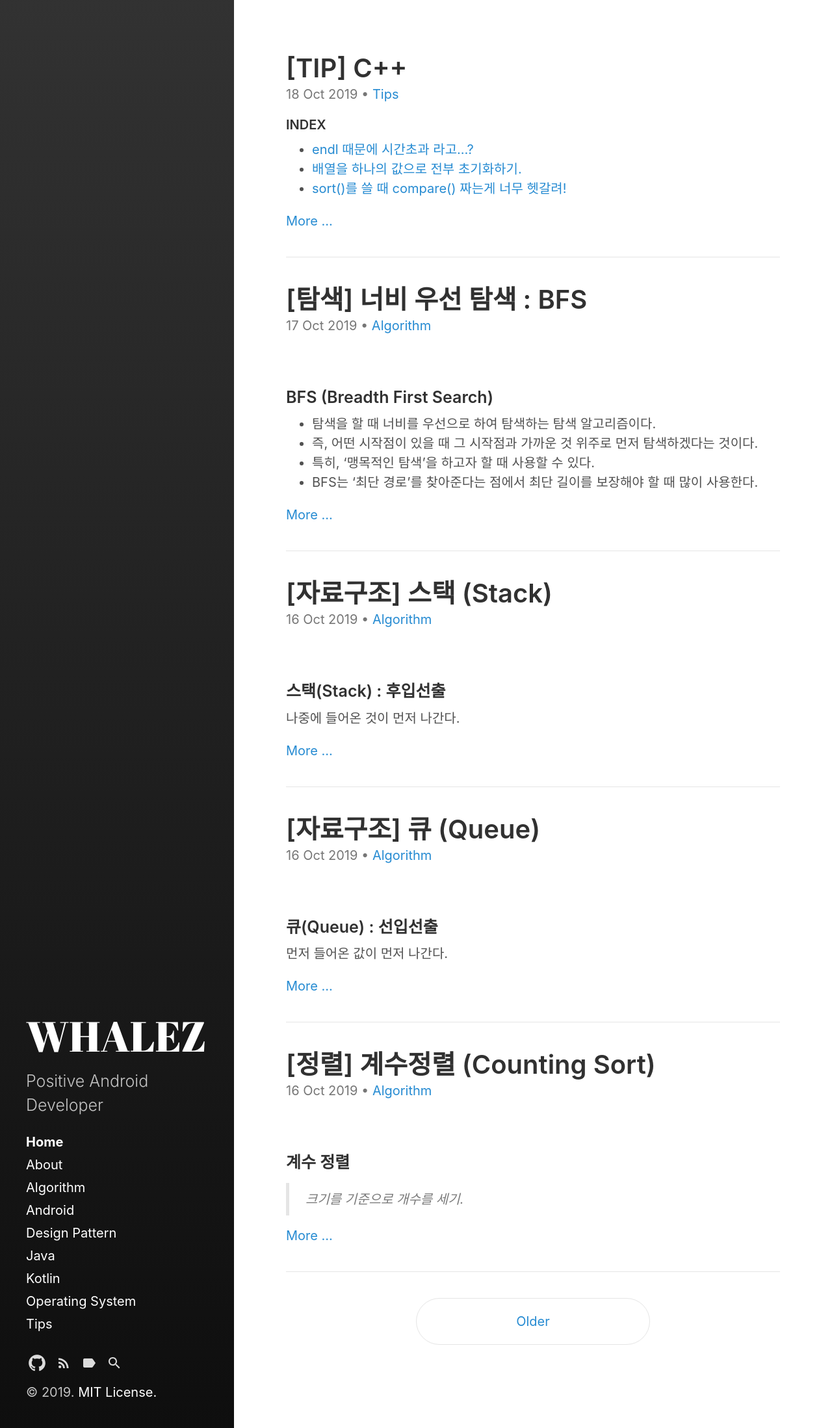
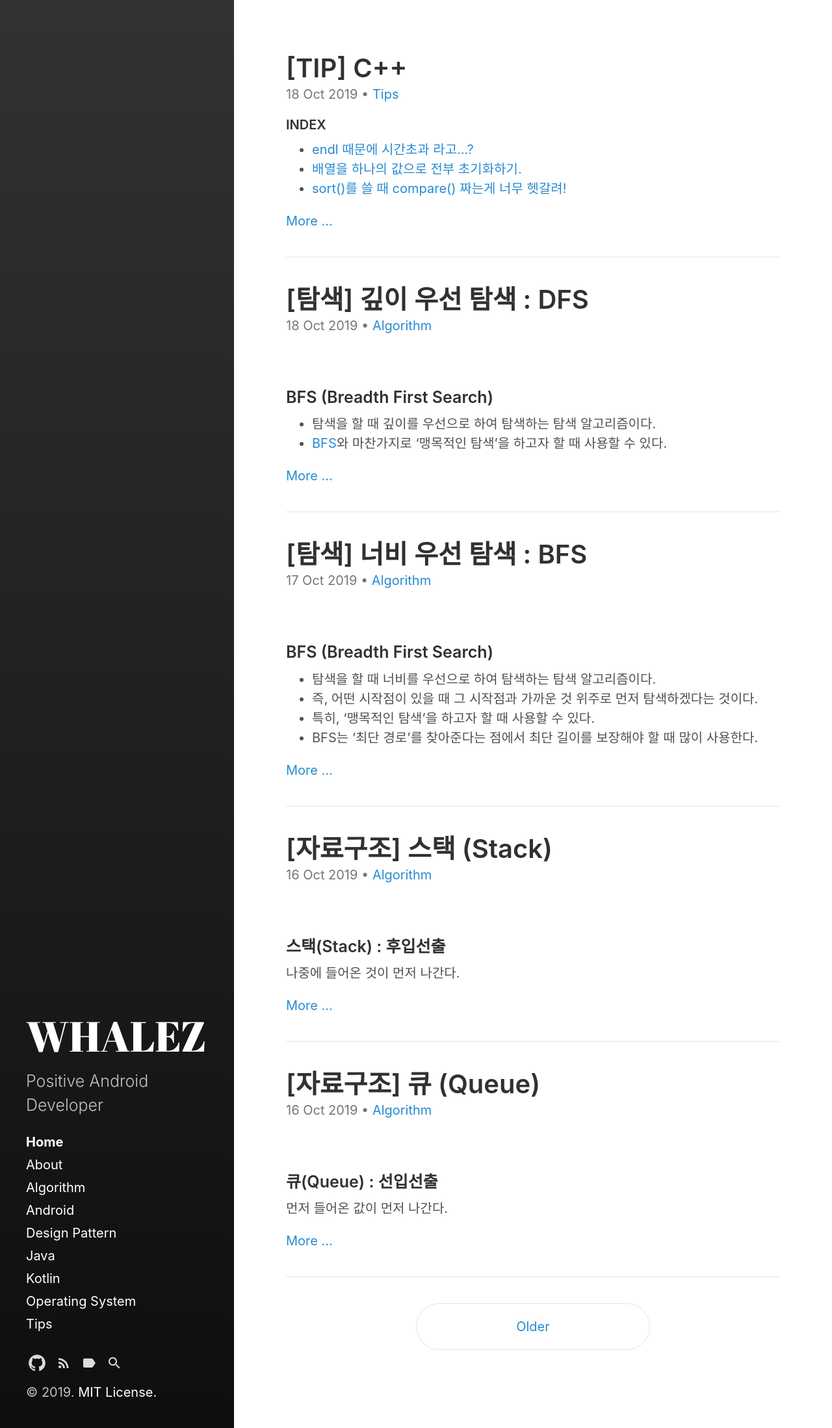
Before and after one commit to Jaden2208/jaden2208.github.io, a Jekyll site: the page built from index.html, in a window 1280 px wide. Shown: the whole page at 65% size. Built offline with Jekyll 4.4.1, drawn with Linux system fonts in a browser that asks for light colours; the list of posts is cut into pages by our own code.

Commit message:
post dfs

````diff
--- /dev/null
+++ b/_posts/2019-10-18-algorithm-dfs.md
@@ -0,0 +1,94 @@
+---
+layout: post
+title: "[탐색] 깊이 우선 탐색 : DFS"
+categories:
+  - Algorithm
+tags:
+  - dfs
+  - algorithm
+  - c++
+last_modified_at: 2019-10-18T
+---
+<br>
+### BFS (Breadth First Search)
+* 탐색을 할 때 깊이를 우선으로 하여 탐색하는 탐색 알고리즘이다.
+* [BFS](https://jaden2208.github.io/algorithm/2019/10/17/algorithm-bfs.html)와 마찬가지로 '맹목적인 탐색'을 하고자 할 때 사용할 수 있다.
+
+<br>
+
+---
+#### 과정 설명
+0. 먼저, 첫번째 값을 꺼내서 스택에 넣어준다.
+1. 스택의 최상단 노드(가장 마지막에 들어온 노드)를 확인한다.
+2. 최상단 노드에게 방문하지 않은 인접 노드를 모두 찾아 차례로 스택에 넣어준다.
+3. 1, 2의 과정을 반복한다.
+
+<br>
+
+<center>
+<img src="/images/dfs.png" width="50%" height="50%"></center>
+
+<br>
+
+---
+#### c++ 코드
+
+```c++
+#include <iostream>
+#include <vector>
+
+using namespace std;
+
+int number = 7;
+bool visited[7]; // 탐색 여부에 따라서 탐색했다면 true로 저장하기 위한 배열.
+vector<int> a[8];
+
+void dfs(int x){
+	if(visited[x]) return;
+	visited[x] = true;
+	cout << x << ' ';
+	for(int i=0; i<a[x].size(); i++){
+		int y = a[x][i];
+		dfs(y);
+	}
+}
+
+int main(){
+	// 각 노드들을 연결.
+	a[1].push_back(2);
+	a[2].push_back(1);
+
+	a[1].push_back(3);
+	a[3].push_back(1);
+
+	a[2].push_back(3);
+	a[3].push_back(2);
+
+	a[2].push_back(4);
+	a[4].push_back(2);
+
+	a[2].push_back(5);
+	a[5].push_back(2);
+
+	a[3].push_back(6);
+	a[6].push_back(3);
+
+	a[3].push_back(7);
+	a[7].push_back(3);
+
+	a[4].push_back(5);
+	a[5].push_back(4);
+
+	a[6].push_back(7);
+	a[7].push_back(6);
+
+	dfs(1);
+
+	return 0;
+}
+```
+
+<br>
+
+---
+<center><font size="2em"> 나동빈 님의 알고리즘 강의를 참고해 작성했습니다.</font></center>
````
Also changed, not shown: _posts/2019-10-17-algorithm-bfs.md (+1 -0 lines), 1 other file.
